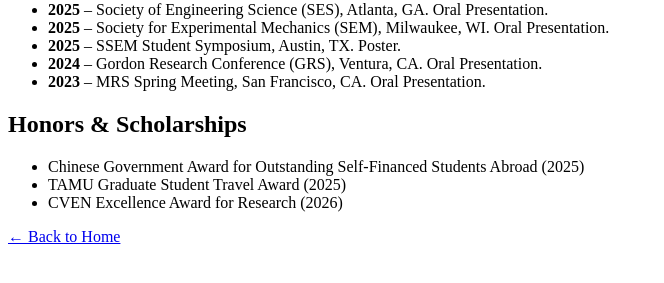
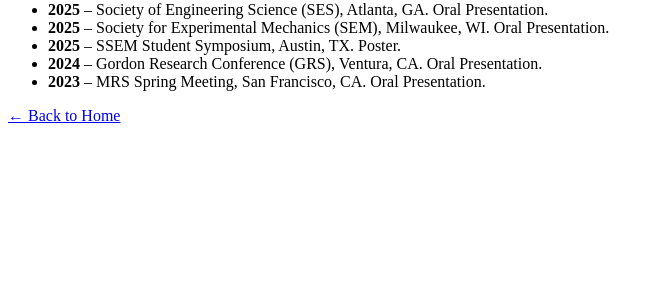
Before and after one commit to Lijiaoli/Lijiaoli.github.io, a plain HTML site: page Conferences.html in a window 1280 px wide. Shown: the part 79-362 px from the top of the page, without its empty margins (0-664 px from the left). Drawn offline with Linux system fonts and the light colour scheme.

Commit message:
Update Conferences.html

```diff
--- a/Conferences.html
+++ b/Conferences.html
@@ -16,14 +16,6 @@
   <li><b>2023</b> – MRS Spring Meeting, San Francisco, CA. Oral Presentation.</li>
 </ul>
 
-<h2>Honors & Scholarships</h2>
-
-<ul>
-  <li>Chinese Government Award for Outstanding Self-Financed Students Abroad (2025)</li>
-  <li>TAMU Graduate Student Travel Award (2025)</li>
-  <li>CVEN Excellence Award for Research (2026)</li>
-</ul>
-
 <p><a href="index.html">← Back to Home</a></p>
 
 </body>
```
